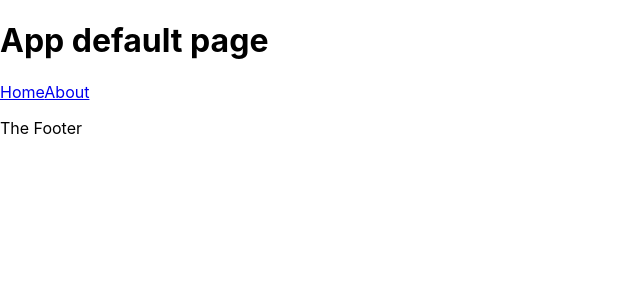
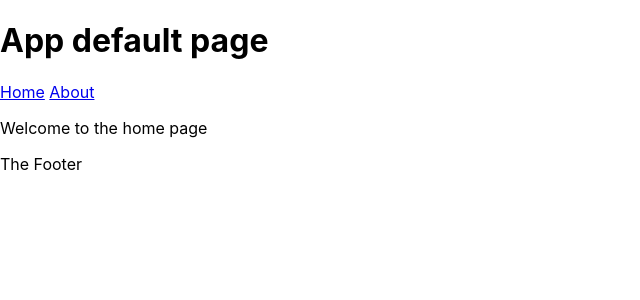
Before and after one commit to tlanders/reactjs-advanced-course, a React (Create React App) app: page / in a window 1280 px wide. Shown: the top 300 px of the page, without its empty margins (0-640 px from the left). Built offline with nearby package versions, Linux system fonts and the light colour scheme.

Commit message:
added switch for routes and a default route

```diff
--- a/package.json
+++ b/package.json
@@ -8,6 +8,7 @@
     "@testing-library/user-event": "^7.2.1",
     "react": "^16.13.1",
     "react-dom": "^16.13.1",
+    "react-router": "^5.2.0",
     "react-router-dom": "^5.2.0",
     "react-scripts": "3.4.1"
   },
--- a/src/index.js
+++ b/src/index.js
@@ -1,22 +1,20 @@
 import React from 'react';
 import ReactDOM from 'react-dom';
-import {BrowserRouter, Route} from 'react-router-dom';
 import './index.css';
-import Home from './pages/Home';
-import About from './pages/About';
 import App from './pages/App';
 import * as serviceWorker from './serviceWorker';
 
 ReactDOM.render((
     <React.StrictMode>
-        <BrowserRouter>
-            <Route path='/'>
-                <App>
-                    <Route path='/home' component={Home}/>
-                    <Route path='/about' component={About}/>
-                </App>
-            </Route>
-        </BrowserRouter>
+        <App/>
+        {/*<BrowserRouter>*/}
+        {/*    <Route path='/'>*/}
+        {/*        <App>*/}
+        {/*            <Route path='/home' component={Home}/>*/}
+        {/*            <Route path='/about' component={About}/>*/}
+        {/*        </App>*/}
+        {/*    </Route>*/}
+        {/*</BrowserRouter>*/}
     </React.StrictMode>),
   document.getElementById('root')
 );
--- a/src/pages/App.js
+++ b/src/pages/App.js
@@ -1,5 +1,8 @@
 import React from "react";
-import {Link} from "react-router-dom";
+import {BrowserRouter, Link, Route} from "react-router-dom";
+import {Switch} from 'react-router';
+import Home from "./Home";
+import About from "./About";
 
 class App extends React.Component {
     constructor(props) {
@@ -9,14 +12,21 @@ class App extends React.Component {
     render() {
         return (
             <div>
-                <header>
-                    <h1>App default page</h1>
-                    <nav>
-                        <Link to={'/home'}>Home</Link>
-                        <Link to={'/about'}>About</Link>
-                    </nav>
-                </header>
-                {this.props.children}
+                <BrowserRouter>
+                    <header>
+                        <h1>App default page</h1>
+                        <nav>
+                            <Link to={'/home'}>Home</Link> <Link to={'/about'}>About</Link>
+                        </nav>
+                    </header>
+
+                    <Switch>
+                        <Route path='/' exact component={Home}/>
+                        <Route path='/home' component={Home}/>
+                        <Route path='/about' component={About}/>
+                    </Switch>
+                </BrowserRouter>
+
                 <footer>
                     <p>The Footer</p>
                 </footer>
```
